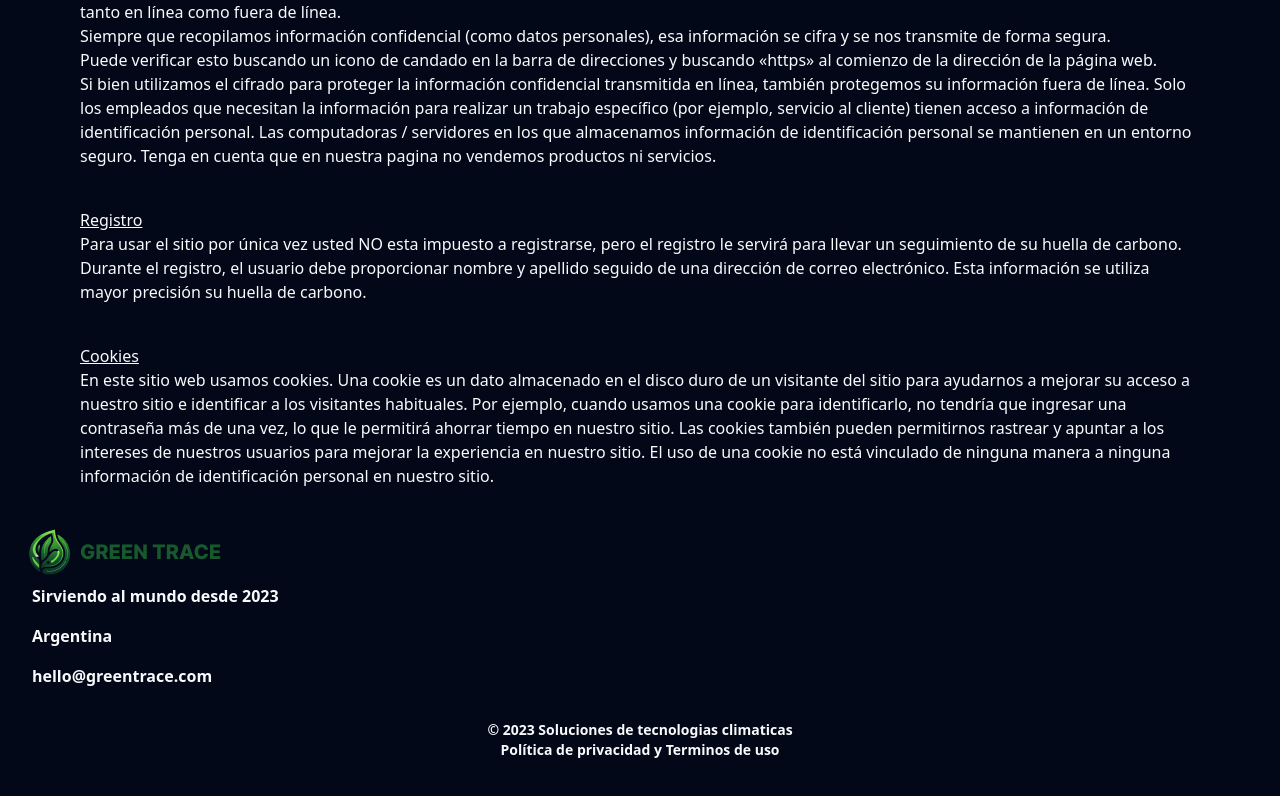
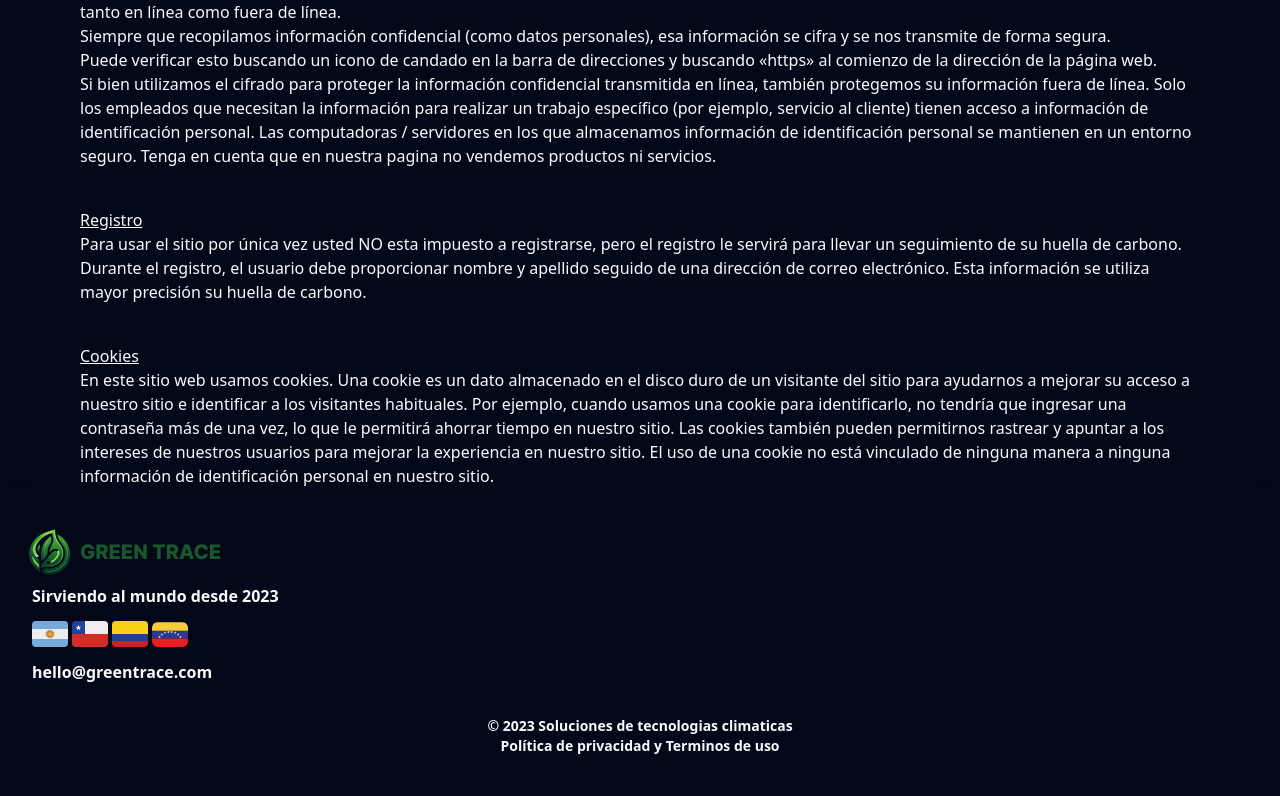
Before and after one commit to No-Country/c15-04-m-node-react, a React (Vite) app in the folder front/: page /privacy in a window 1280 px wide. Shown: the part 1296-2092 px from the top of the page. Built offline with nearby package versions, Linux system fonts and the light colour scheme; no server answers; some icons are missing.

Commit message:
add flag icons

```diff
--- a/front/src/components/Footer/Footer.tsx
+++ b/front/src/components/Footer/Footer.tsx
@@ -9,7 +9,59 @@ const Footer = () => {
 				<img src={GreentraceLogo} className="translate-x-[-5%]" alt="logo" width={"200px"} />
 				<div className="font-semibold text-md">
 					<p className="py-2">Sirviendo al mundo desde 2023</p>
-					<p className="py-2">Argentina</p>
+					<div className="flex gap-1">
+						<svg xmlns="http://www.w3.org/2000/svg" width="36" height="36" viewBox="0 0 36 36">
+							<path fill="#75AADB" d="M36 27a4 4 0 0 1-4 4H4a4 4 0 0 1-4-4V9a4 4 0 0 1 4-4h28a4 4 0 0 1 4 4z" />
+							<path fill="#EEE" d="M0 13h36v10H0z" />
+							<path
+								fill="#FCBF49"
+								d="m18 13l.488 2.548l1.426-2.167l-.525 2.54l2.146-1.457l-1.457 2.147l2.541-.524l-2.167 1.425L23 18l-2.548.488l2.167 1.426l-2.541-.525l1.457 2.146l-2.146-1.457l.525 2.541l-1.426-2.167L18 23l-.488-2.548l-1.425 2.167l.524-2.541l-2.147 1.457l1.457-2.146l-2.54.525l2.167-1.426L13 18l2.548-.488l-2.167-1.425l2.54.524l-1.457-2.147l2.147 1.457l-.524-2.54l1.425 2.167z"
+							/>
+							<path
+								fill="#843511"
+								d="m18 14.33l.242 1.265l.116.605l.339-.514l.708-1.076l-.261 1.261l-.125.604l.51-.346l1.066-.723l-.723 1.066l-.346.51l.603-.125l1.262-.26l-1.076.708l-.515.337l.605.116L21.67 18l-1.265.242l-.605.116l.514.339l1.076.708l-1.262-.261l-.604-.125l.346.51l.723 1.065l-1.065-.723l-.51-.346l.125.604l.261 1.262l-.708-1.076l-.338-.515l-.116.605L18 21.67l-.242-1.265l-.116-.605l-.339.515l-.708 1.076l.26-1.262l.125-.603l-.51.346l-1.066.723l.723-1.066l.346-.51l-.604.125l-1.261.261l1.076-.708l.514-.339l-.605-.116L14.33 18l1.265-.242l.605-.116l-.515-.339l-1.076-.708l1.261.26l.603.125l-.346-.51l-.724-1.066l1.066.724l.51.346l-.125-.603l-.26-1.261l.708 1.076l.339.515l.116-.605zM18 13l-.488 2.548l-1.425-2.167l.524 2.541l-2.147-1.457l1.457 2.147l-2.54-.524l2.167 1.425L13 18l2.548.488l-2.167 1.426l2.54-.525l-1.457 2.146l2.147-1.457l-.524 2.541l1.425-2.167L18 23l.488-2.548l1.426 2.167l-.525-2.541l2.146 1.457l-1.457-2.146l2.541.525l-2.167-1.426L23 18l-2.548-.488l2.167-1.425l-2.541.524l1.457-2.147l-2.146 1.457l.525-2.541l-1.426 2.167zm1.914.381h.005zm1.621 1.083h.005zm1.084 1.623h.005z"
+							/>
+							<circle cx="18" cy="18" r="2" fill="#FCBF49" />
+							<path
+								fill="#843511"
+								d="M18 20.125c-1.172 0-2.125-.953-2.125-2.125s.953-2.125 2.125-2.125s2.125.953 2.125 2.125s-.953 2.125-2.125 2.125m0-4c-1.034 0-1.875.841-1.875 1.875s.841 1.875 1.875 1.875s1.875-.841 1.875-1.875s-.841-1.875-1.875-1.875"
+							/>
+							<path
+								fill="#C16540"
+								d="M17.801 17.774c0 .155-.261.28-.583.28c-.323 0-.584-.125-.584-.28c0-.155.261-.28.584-.28c.322 0 .583.125.583.28m1.553-.024c0-.161-.266-.292-.594-.292c-.328 0-.594.13-.594.292s.266.292.594.292c.329 0 .594-.131.594-.292"
+							/>
+							<path
+								fill="#ED8662"
+								d="M17.463 18.874c0-.126.246-.229.548-.229c.303 0 .548.102.548.229c0 .126-.246.229-.548.229c-.303 0-.548-.103-.548-.229"
+							/>
+						</svg>
+						<svg xmlns="http://www.w3.org/2000/svg" width="36" height="36" viewBox="0 0 36 36">
+							<path
+								fill="#1F429B"
+								d="M13 5H4a4 4 0 0 0-4 4v9h13zm-4.663 9.292l-1.882-1.367l-1.882 1.367l.719-2.212l-1.882-1.368h2.326L6.455 8.5l.719 2.212H9.5L7.618 12.08z"
+							/>
+							<path fill="#EEE" d="M32 5H13v13h23V9a4 4 0 0 0-4-4" />
+							<path fill="#D42D27" d="M0 18v9a4 4 0 0 0 4 4h28a4 4 0 0 0 4-4v-9z" />
+							<path
+								fill="#FFF"
+								d="M7.174 10.712L6.455 8.5l-.719 2.212H3.41l1.882 1.368l-.719 2.212l1.882-1.367l1.882 1.367l-.719-2.212L9.5 10.712z"
+							/>
+						</svg>
+						<svg xmlns="http://www.w3.org/2000/svg" width="36" height="36" viewBox="0 0 36 36">
+							<path fill="#FBD116" d="M32 5H4a4 4 0 0 0-4 4v9h36V9a4 4 0 0 0-4-4" />
+							<path fill="#22408C" d="M0 18h36v7H0z" />
+							<path fill="#CE2028" d="M0 27a4 4 0 0 0 4 4h28a4 4 0 0 0 4-4v-2H0z" />
+						</svg>
+						<svg xmlns="http://www.w3.org/2000/svg" width="36" height="36" viewBox="0 0 64 64">
+							<path fill="#2b3990" d="M0 26h64v14H0z" />
+							<path fill="#f9cb38" d="M54 11H10C3.373 11 0 15.925 0 22v4h64v-4c0-6.075-3.373-11-10-11" />
+							<path fill="#ec1c24" d="M0 44c0 6.075 3.373 11 10 11h44c6.627 0 10-4.925 10-11v-4H0z" />
+							<path
+								fill="#e6e7e8"
+								d="m29.05 26.29l.665 1.346l1.485.218l-1.07 1.051l.251 1.483l-1.331-.7l-1.335.7l.255-1.483l-1.078-1.051l1.49-.218zm5.84 0l.666 1.346l1.494.218l-1.082 1.051l.252 1.483l-1.33-.7l-1.334.7l.255-1.483l-1.079-1.051l1.488-.218zm-11.947 1.081l.665 1.35l1.492.216l-1.08 1.053l.255 1.482l-1.332-.702l-1.333.702l.255-1.482l-1.079-1.053l1.488-.216zm18.247 0l.662 1.35l1.488.216l-1.08 1.053l.258 1.482l-1.328-.702l-1.337.702l.257-1.482l-1.08-1.053l1.488-.216zm5.396 3.108l.664 1.348l1.49.223l-1.075 1.05l.251 1.477l-1.33-.7l-1.336.7l.257-1.477l-1.077-1.05l1.487-.223zm-29.067-.017l.671 1.349l1.486.219l-1.078 1.05l.255 1.483l-1.334-.7l-1.333.7l.254-1.483l-1.078-1.05l1.49-.219zm-4.028 4.798l.666 1.344l1.49.219l-1.079 1.051l.256 1.486l-1.333-.704l-1.333.704l.254-1.486l-1.078-1.051l1.488-.219zm37.111 0l.668 1.346l1.488.217l-1.078 1.051l.254 1.486l-1.332-.704l-1.332.704l.25-1.486l-1.08-1.051l1.495-.217z"
+							/>
+						</svg>
+					</div>
 					<p className="py-2">hello@greentrace.com</p>
 				</div>
 			</div>
```
Also changed, not shown: front/src/assets/img/flag-for-venezuela.svg (added).
